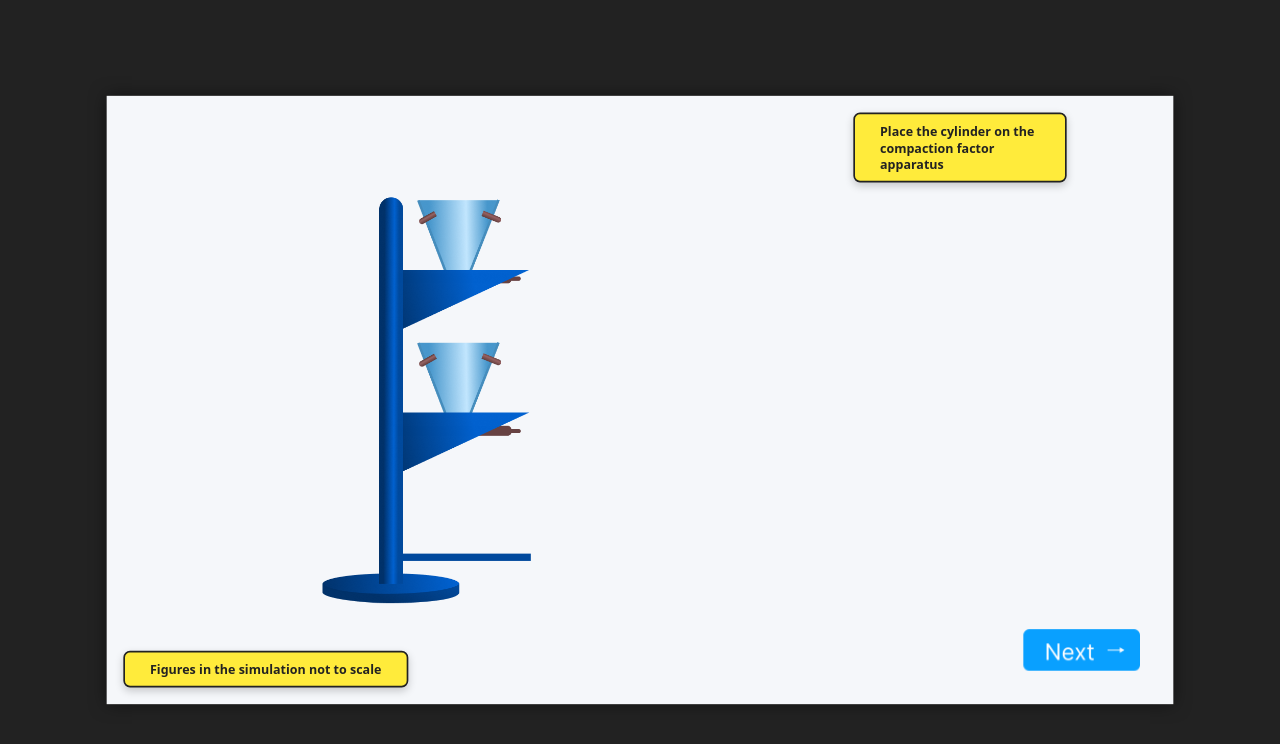
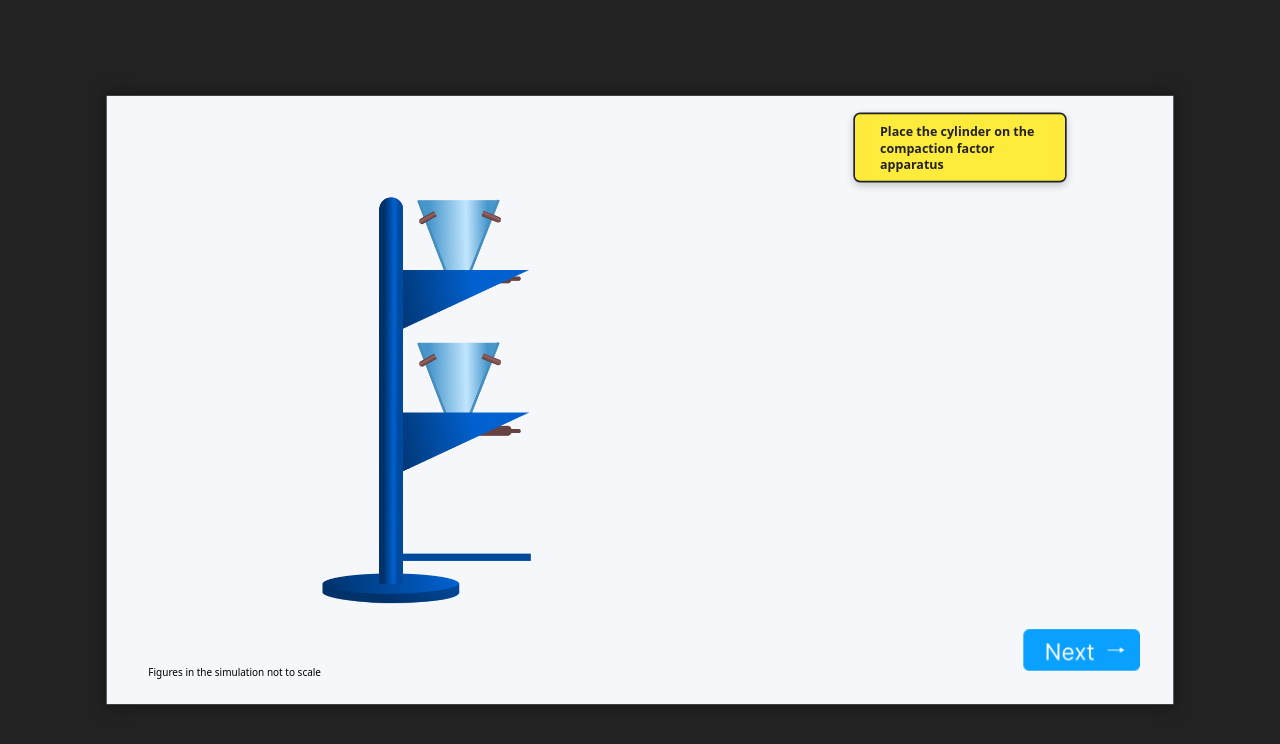
Before and after one commit to virtual-labs/exp-concrete-factor-test-iitd, a plain HTML site: page experiment/simulation/index.html in a window 1280 px wide. Both pictures are taken after a click on the picture 1081 px from the left and 650 px from the top of the page. Drawn offline with Linux system fonts and the light colour scheme.

Commit message:
Update main.css

```diff
--- a/experiment/simulation/css/main.css
+++ b/experiment/simulation/css/main.css
@@ -1016,18 +1016,11 @@ body, html {
     bottom: 20px;
     left: 20px;
 
-    background-color: #ffeb3b;
-    color: #222;
-    border: 2px solid #222;
-
     padding: 10px 30px;
     border-radius: 8px;
-    font-size: 15px;
-    font-weight: bold;
+    font-size: 12px;
 
-    z-index: 10000; /* Ensures it sits on top of everything */
-    pointer-events: none; /* Allows you to click objects 'behind' it if they overlap */
-    box-shadow: 0 4px 10px rgba(0,0,0,0.2);
+    z-index: 10000;
 
     white-space: nowrap;
     opacity: 0;
```
